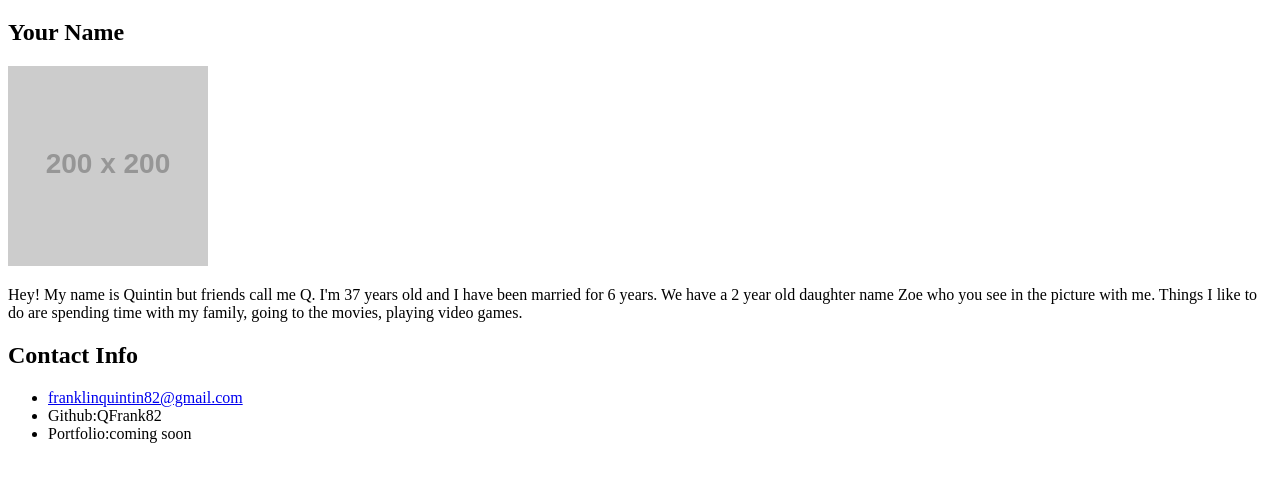
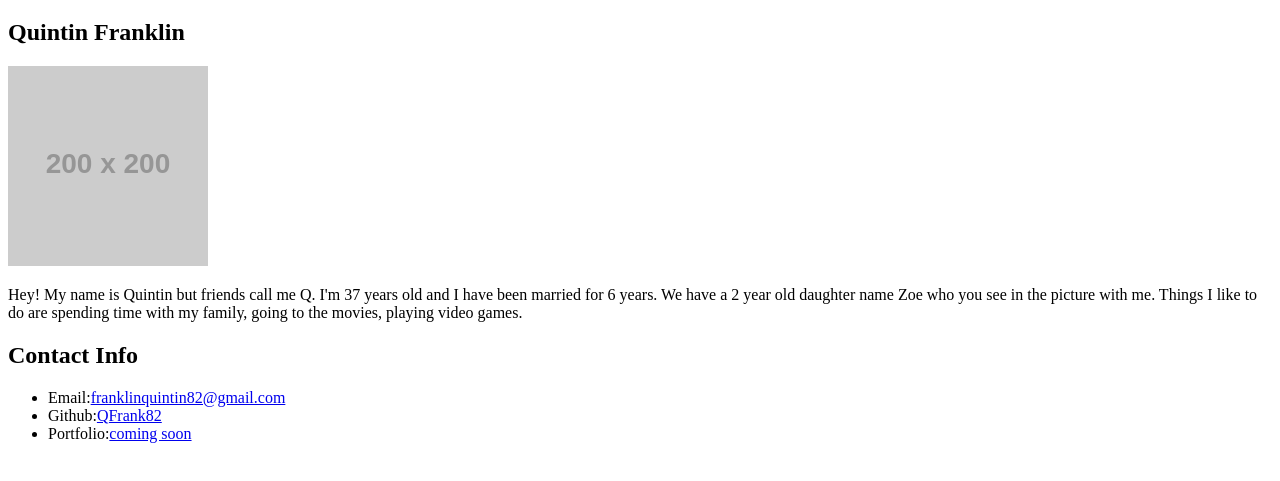
Before and after one commit to QFrank82/zen-garden, a plain HTML site: page index.html in a window 1280 px wide. Shown: the part 61-542 px from the top of the page. Drawn offline with Linux system fonts and the light colour scheme; placeholder pictures from the web are drawn by us.

Commit message:
all of it

```diff
--- a/index.html
+++ b/index.html
@@ -12,16 +12,16 @@
         <body>
             <h1 align=left>Student Bio</h1>
 
-            <h2 align=left>Your Name</h2>
+            <h2 align=left>Quintin Franklin</h2>
             <img src="https://placehold.it/200x200"
             <br>
             <p> Hey! My name is Quintin but friends call me Q. I'm 37 years old and I have been married for 6 years. We have a 2 year old daughter name Zoe who you see in the picture with me. Things I like to do are spending time with my family, going to the movies, playing video games.</p>
 
             <h2 align=left>Contact Info</h2>
             <ul>
-              <li><a href="#">franklinquintin82@gmail.com</a></li>
-              <li>Github:QFrank82</li>
-              <li>Portfolio:coming soon</li>
+              <li>Email:<a href="#">franklinquintin82@gmail.com</a></li>
+              <li>Github:<a href="#">QFrank82</a></li>
+              <li>Portfolio:<a href="#">coming soon</a></li>
             </ul>
         </body>
 
```
